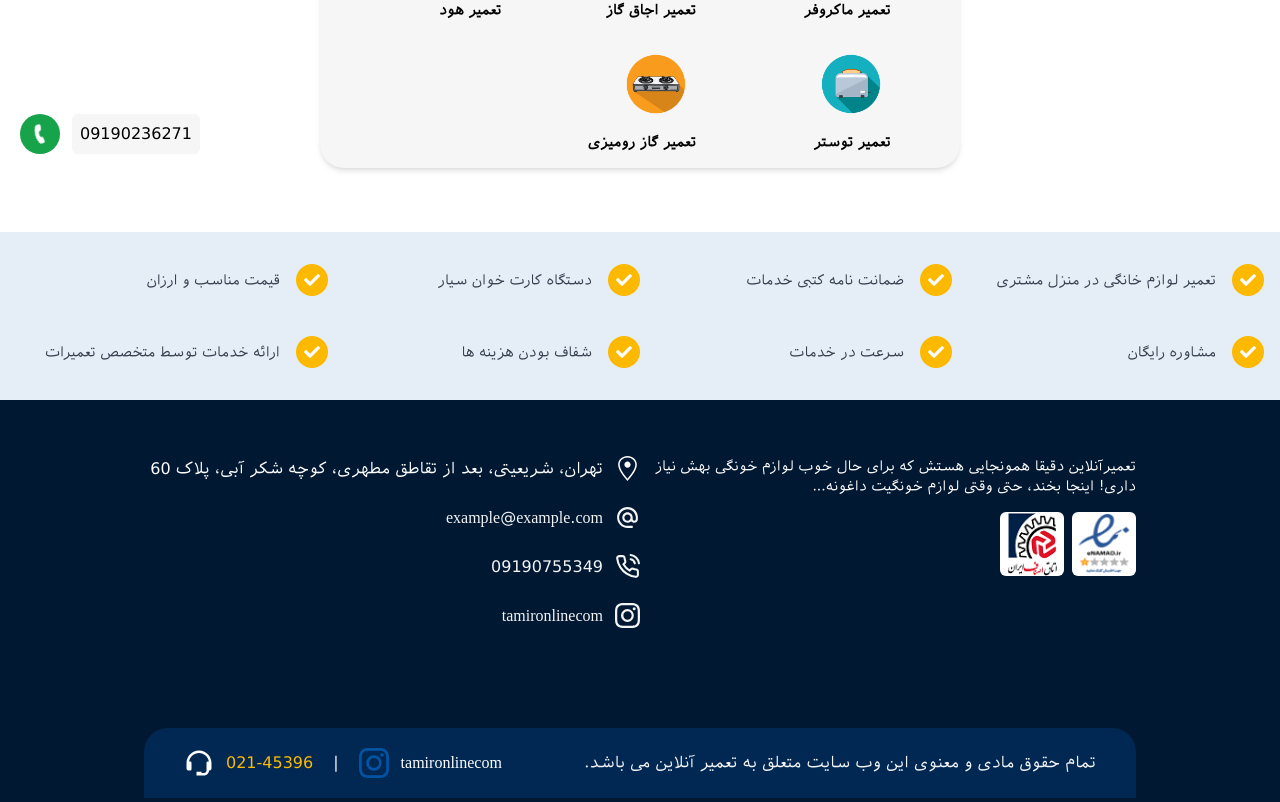
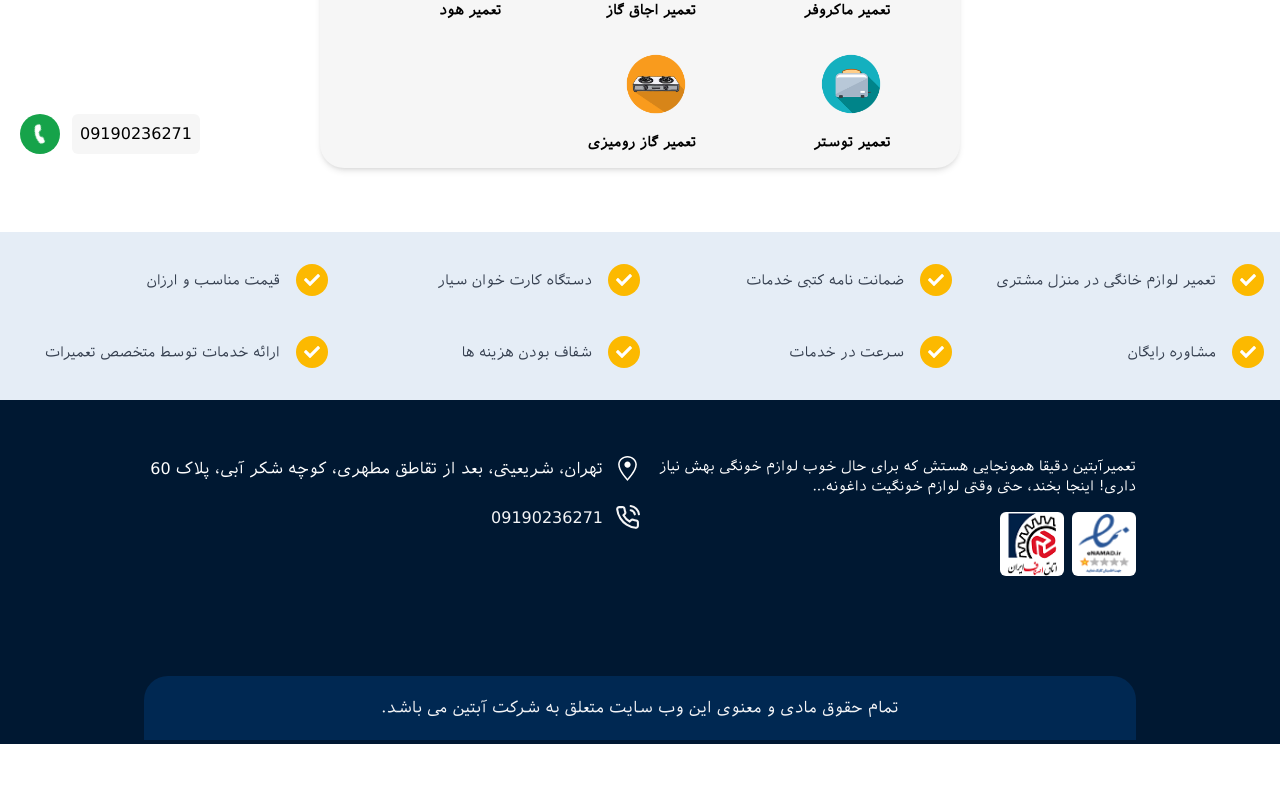
Before and after one commit to mhmd-bagha/repair-online, a Next.js app: page / in a window 1280 px wide. Shown: the part 626-1428 px from the top of the page. After the commit the page ends 1370 px from the top, so only its background shows below. Built offline with nearby package versions, Linux system fonts and the light colour scheme.

Commit message:
refactor: changed support number and changed some words

```diff
--- a/components/footer/intro.jsx
+++ b/components/footer/intro.jsx
@@ -1,9 +1,8 @@
 import Image from "next/image";
 import {GoLocation} from "react-icons/go";
 import Link from "next/link";
-import {MdAlternateEmail} from "react-icons/md";
 import {FiPhoneCall} from "react-icons/fi";
-import {BsInstagram} from "react-icons/bs";
+import {SupportNumber, supportNumberMobile} from "@/helpers/supportNumber";
 
 const Intro = () => {
     const symbols = [
@@ -15,7 +14,7 @@ const Intro = () => {
         <div className="grid grid-flow-row lg:grid-flow-col grid-cols-1 lg:grid-cols-2">
             {/* intro */}
             <div>
-                <p className="text-sm text-white">تعمیرآنلاین دقیقا همونجایی هستش که برای حال خوب لوازم خونگی بهش
+                <p className="text-sm text-white">تعمیرآبتین دقیقا همونجایی هستش که برای حال خوب لوازم خونگی بهش
                     نیاز
                     داری! اینجا بخند، حتی وقتی لوازم خونگیت داغونه...</p>
                 {/* symbols */}
@@ -32,20 +31,10 @@ const Intro = () => {
                     <GoLocation size={25}/>
                     <Link href="/" className="pr-3">تهران، شریعیتی، بعد از تقاطق مطهری، کوچه شکر آبی، پلاک 60</Link>
                 </div>
-                {/* email */}
-                <div className="flex items-center text-gray-100 mt-6">
-                    <MdAlternateEmail size={25}/>
-                    <Link href="mailto:example@example.com" className="pr-3">example@example.com</Link>
-                </div>
                 {/* tel-phone */}
                 <div className="flex items-center text-gray-100 mt-6">
                     <FiPhoneCall size={25}/>
-                    <Link href="tel:09190755349" className="pr-3">09190755349</Link>
-                </div>
-                {/* instagram */}
-                <div className="flex items-center text-gray-100 mt-6">
-                    <BsInstagram size={25}/>
-                    <Link href="https://instagram.com/example" className="pr-3">tamironlinecom</Link>
+                    <SupportNumber className="pr-3">{supportNumberMobile()}</SupportNumber>
                 </div>
             </div>
         </div>
--- a/components/footer/rule-copyright.jsx
+++ b/components/footer/rule-copyright.jsx
@@ -1,29 +1,11 @@
-import Link from "next/link";
-import {BsInstagram} from "react-icons/bs";
 import {BiSupport} from "react-icons/bi";
+import {SupportNumber, supportNumberMobile} from "@/helpers/supportNumber";
 
 const RuleCopyright = () => {
     return (
         <div
-            className="block lg:flex justify-between items-center bg_prussian_blue rounded-t-3xl py-3 px-4 lg:py-5 lg:px-10 mt-9 mb-3 relative top-11 lg:top-16">
-            <p className="text-gray-100">تمام حقوق مادی و معنوی این وب سایت متعلق به تعمیر آنلاین می باشد.</p>
-            {/* support */}
-            <div className="flex justify-center items-center mt-4 lg:mt-0">
-                {/* instagram */}
-                <div className="flex items-center">
-                    <Link href="https://instagram.com/example"
-                          className="pl-3 text-white color_yellow_hover transition-all duration-300">tamironlinecom</Link>
-                    <BsInstagram size={30} className="color_default_blue color_yellow_hover"/>
-                </div>
-                {/* line */}
-                <span className="px-5 text-gray-100">|</span>
-                {/* support */}
-                <div className="flex items-center">
-                    <Link href="tel:021-45396"
-                          className="pl-3 color_yellow hover:text-white transition-all duration-300">021-45396</Link>
-                    <BiSupport size={30} className="text-white"/>
-                </div>
-            </div>
+            className="block lg:flex justify-center items-center bg_prussian_blue rounded-t-3xl py-3 px-4 lg:py-5 lg:px-10 mt-9 mb-3 relative top-11 lg:top-16">
+            <p className="text-gray-100">تمام حقوق مادی و معنوی این وب سایت متعلق به شرکت آبتین می باشد.</p>
         </div>
     )
 }
--- a/components/home/contact-us.jsx
+++ b/components/home/contact-us.jsx
@@ -1,14 +1,14 @@
 import {BsTelephoneFill} from "react-icons/bs";
-import Link from "next/link";
 import styles from 'Styles/Home.module.scss';
+import {SupportNumber, supportNumberMobile} from "@/helpers/supportNumber";
 
 const ContactUs = () => {
     return (
         <>
-            <Link href="tel:09190236271" className="flex justify-center items-center gap-x-3 fixed bottom-5 left-5 z-10">
-                <p className="p-2 bg_cultured rounded-md hidden md:block">09190236271</p>
+            <SupportNumber className="flex justify-center items-center gap-x-3 fixed bottom-5 left-5 z-10">
+                <p className="p-2 bg_cultured rounded-md hidden md:block">{supportNumberMobile()}</p>
                 <p className="p-3 bg-green-600 rounded-full"><BsTelephoneFill className={`text-white ${styles.animate_phone}`}/></p>
-            </Link>
+            </SupportNumber>
         </>
     )
 }
```
